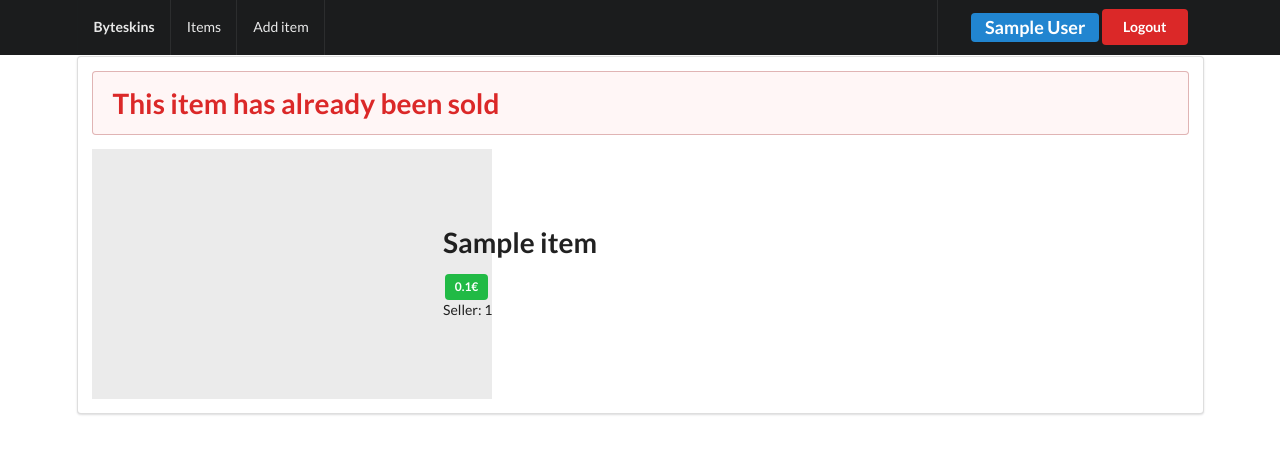
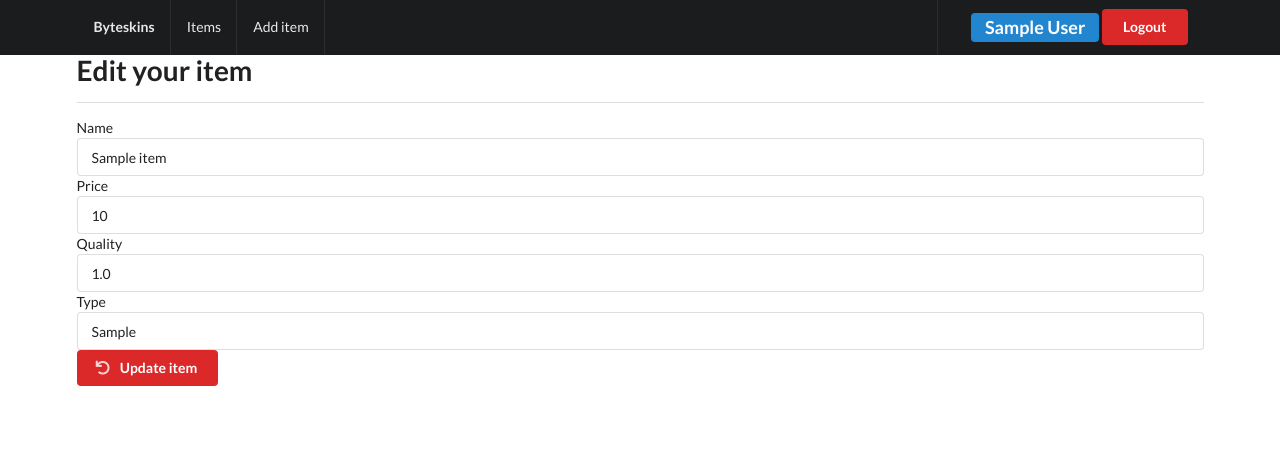
Before and after one commit to k0tix/tsoha-projekti, a Flask app: page /items/1 in a window 1280 px wide. Shown: the top 454 px of the page. Run offline with Flask 2, Linux system fonts and the light colour scheme; a user stored in the database is signed in; tables that the repository leaves empty hold one stand-in row (values such as "Sample post"); some libraries are stand-ins or nearby versions.

Commit message:
allow items owner to change item information and admin to remove any item

```diff
--- a/application/items/views.py
+++ b/application/items/views.py
@@ -15,7 +15,6 @@ def items_index():
 @app.route("/items/new")
 @login_required
 def items_form():
-    print(current_user.balance)
     return render_template("items/new.html", form = ItemForm())
 
 @app.route("/items", methods=["POST"])
@@ -50,11 +49,15 @@ def items_view(item_id):
 
 @app.route("/items/<item_id>", methods=["POST"])
 @login_required
-def items_set_price(item_id):
+def items_update(item_id):
     i = Item.query.get(item_id)
 
     if i.account_id == current_user.id:
+        i.name = request.form["name"]
         i.price = request.form["price"]
+        i.item_type = request.form["type"]
+        i.item_float = request.form["quality"]
+
         db.session().commit()
     else:
         flash("You can only change the price of your own items")
@@ -89,6 +92,7 @@ def items_purchase(item_id):
         return redirect(url_for("items_index"))
 
     user = current_user
+    seller = User.query.get(i.account_id)
 
     if(i.price > user.balance):
         flash("Not enough balance")
@@ -97,7 +101,10 @@ def items_purchase(item_id):
     p = Purchase(current_user.id, i.id)
     db.session.add(p)
     i.sold = True
+
     user.balance -= i.price
+    seller.balance += i.price
+
     db.session().commit()
     flash("Purchase successfull")
     return redirect(url_for("items_index"))
--- a/application/templates/items/view.html
+++ b/application/templates/items/view.html
@@ -2,6 +2,21 @@
 
 {% block body %}
 
+{% if current_user.id == item.account_id %}
+    <h1 class="ui header">Edit your item</h1>
+    <div class="ui divider"></div>
+    <form method="POST" action="/items/{{ item.id }}" class="ui form">
+        Name <input type="text" value="{{ item.name }}" name="name"/>
+        Price <input type="number" value="{{ item.price }}" name="price" label="Price"/>
+        Quality <input type="number"  min="0" max="1" step="0.001" value="{{ item.item_float }}" name="quality"/>
+        Type <input type="text" value="{{ item.item_type }}" name="type"/>
+
+        <button class="ui red button" type="submit">
+            <i class="undo icon"></i>
+            Update item
+        </button>
+    </form>
+{% else %}
     <div class="ui segment">
         {% if item.sold %}
             <div class="ui negative message">
@@ -22,7 +37,7 @@
             <div class="four wide column">
             </div>
         </div>
-    {% if (current_user.id == item.account_id or current_user.role == "ADMIN") and not item.sold %}
+        {% if current_user.role == "ADMIN" and not item.sold %}
             <form method="POST" action="/items/delete/{{ item.id }}">
                 <button class="ui red basic button" type="submit">
                     <i class="trash alternate outline icon"></i>
@@ -31,4 +46,5 @@
             </form>
         {% endif %}
     </div>
+{% endif %}
 {% endblock %}
```
Also changed, not shown: application/templates/items/list.html (+0 -11 lines). Lines whose indentation alone changed are shown as unchanged.
